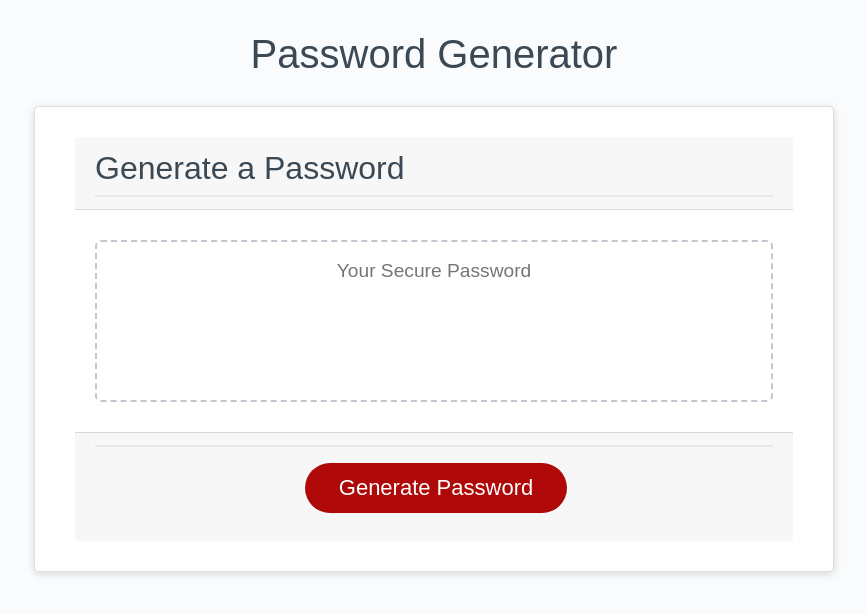
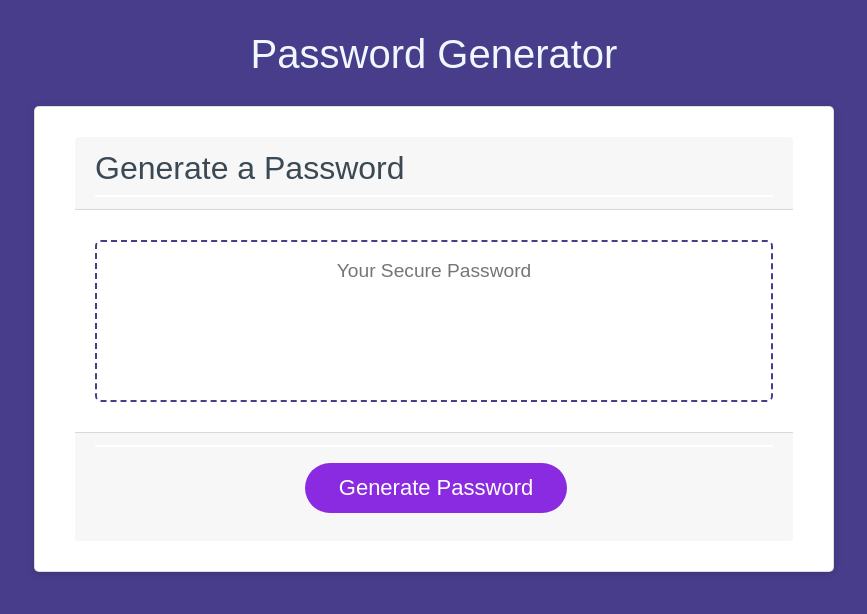
Before and after one commit to SApuzzo27/homeworkThree, a plain HTML site: page index.html in a window 1280 px wide. Shown: the whole page, without its empty margins (206-1073 px from the left). Drawn offline with nearby package versions, Linux system fonts and the light colour scheme.

Commit message:
changed css background color, button color, h1 color

```diff
--- a/assets/script.js
+++ b/assets/script.js
@@ -31,7 +31,7 @@ function confirmCriteria() {
     if (confirmLowercase || confirmUppercase || confirmNumbers || confirmSpecialCharacters ) {
     }
     else  {
-    alert("You must include ATLEAST one of the following lowercase, uppercase, number, or special charater.");
+    alert("You must include ATLEAST one of the following: lowercase, uppercase, number, or special charater.");
     confirmUppercase = confirm("Would you like to include UPPERCASE letters? Select OK if yes, CANCEL if no");
     confirmLowercase = confirm("Would you like to include lowercase letters? Select OK if yes, CANCEL if no");
     confirmNumbers = confirm("Would you like to include numbers? Select OK if yes, CANCEL if no");
--- a/assets/style.css
+++ b/assets/style.css
@@ -14,13 +14,17 @@ body,
 
 body {
   font-family: sans-serif;
-  background-color: #f9fbfd;
+  background-color: darkslateblue
 }
 
 .wrapper {
   padding-top: 30px;
   padding-left: 20px;
   padding-right: 20px;
+}
+
+.wrapper h1 {
+  color: aliceblue;
 }
 
 header {
@@ -46,7 +50,7 @@ header {
   content: " ";
   display: block;
   width: 100%;
-  background: #e7e9eb;
+  background: white;
   height: 2px;
 }
 
@@ -62,7 +66,7 @@ header {
   content: " ";
   display: block;
   width: 100%;
-  background: #e7e9eb;
+  background:white;
   height: 2px;
 }
 
@@ -74,7 +78,7 @@ header {
 
 .btn {
   border: none;
-  background-color: hsl(360, 91%, 36%);
+  background-color: blueviolet;
   border-radius: 25px;
   box-shadow: rgba(0, 0, 0, 0.1) 0px 1px 6px 0px rgba(0, 0, 0, 0.2) 0px 1px 1px
     0px;
@@ -112,7 +116,7 @@ button[disabled] {
   text-align: center;
   margin-top: 10px;
   margin-bottom: 10px;
-  border: 2px dashed #c0c7cf;
+  border: 2px dashed darkslateblue;
   border-radius: 6px;
   resize: none;
   overflow: hidden;
@@ -126,6 +130,7 @@ button[disabled] {
   }
 
   #password {
+
     font-size: 1rem;
   }
 }
```
Also changed, not shown: assets/images/03-javascript-homework-demo.png (deleted).
